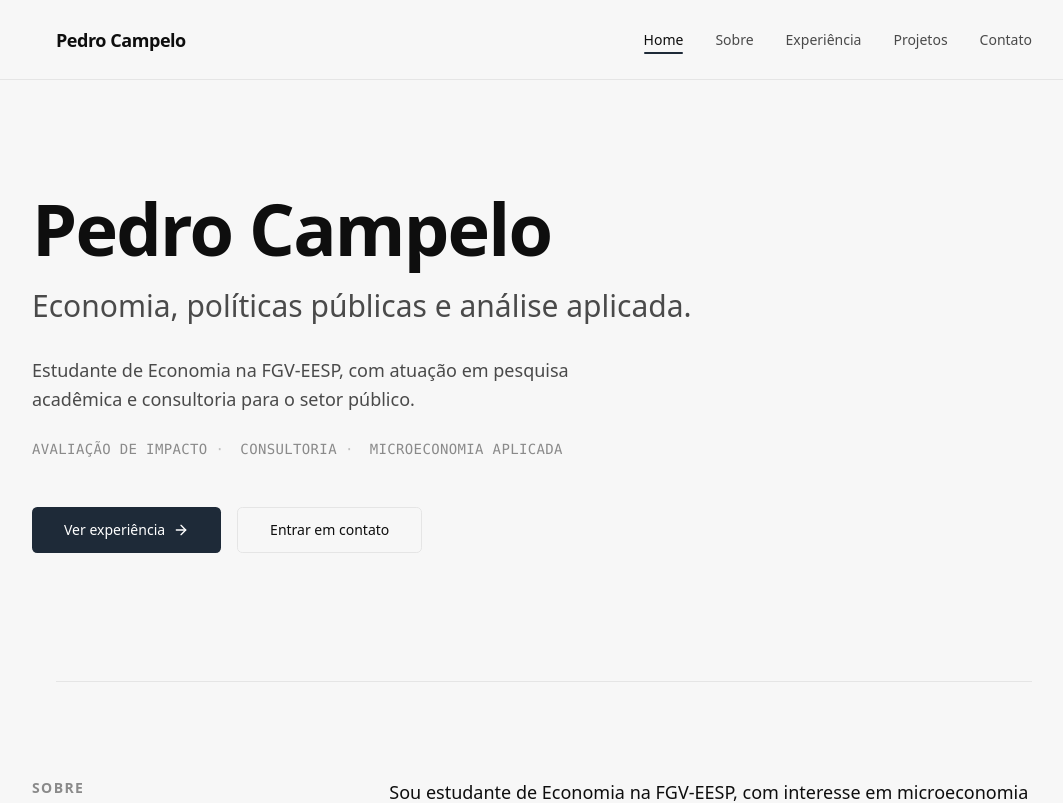
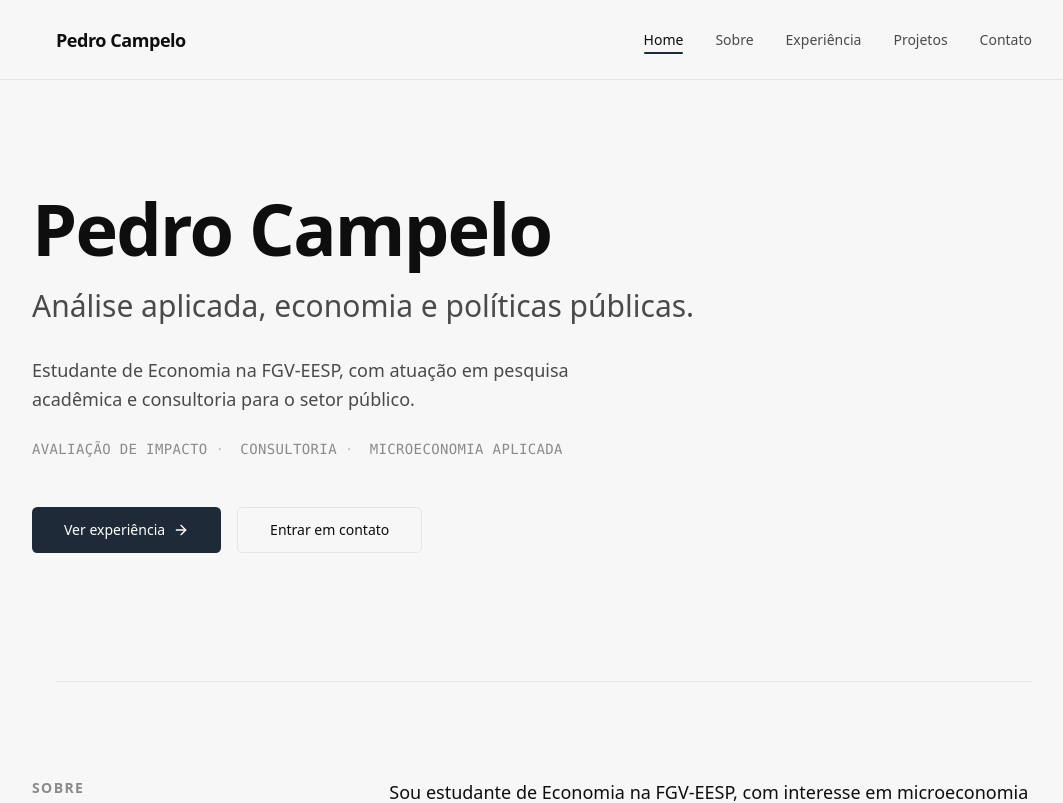
Before and after one commit to pedroocampelo/site, a React (Vite) app: page / in a window 1280 px wide. Shown: the top 803 px of the page, without its empty margins (96-1159 px from the left). Built offline with nearby package versions, Linux system fonts and the light colour scheme.

Commit message:
templateData.ts

```diff
--- a/src/react-app/content/templateData.ts
+++ b/src/react-app/content/templateData.ts
@@ -2,7 +2,7 @@ export const TEMPLATE_DATA = {
   menuItems: ['Home', 'Sobre', 'Experiência', 'Projetos', 'Contato'],
   hero: {
     name: "Pedro Campelo",
-    subtitle: "Economia, políticas públicas e análise aplicada.",
+    subtitle: "Análise aplicada, economia e políticas públicas.",
     intro: "Estudante de Economia na FGV-EESP, com atuação em pesquisa acadêmica e consultoria para o setor público.",
     focusAreas: ["Avaliação de Impacto", "Consultoria", "Microeconomia Aplicada"]
   },
```
